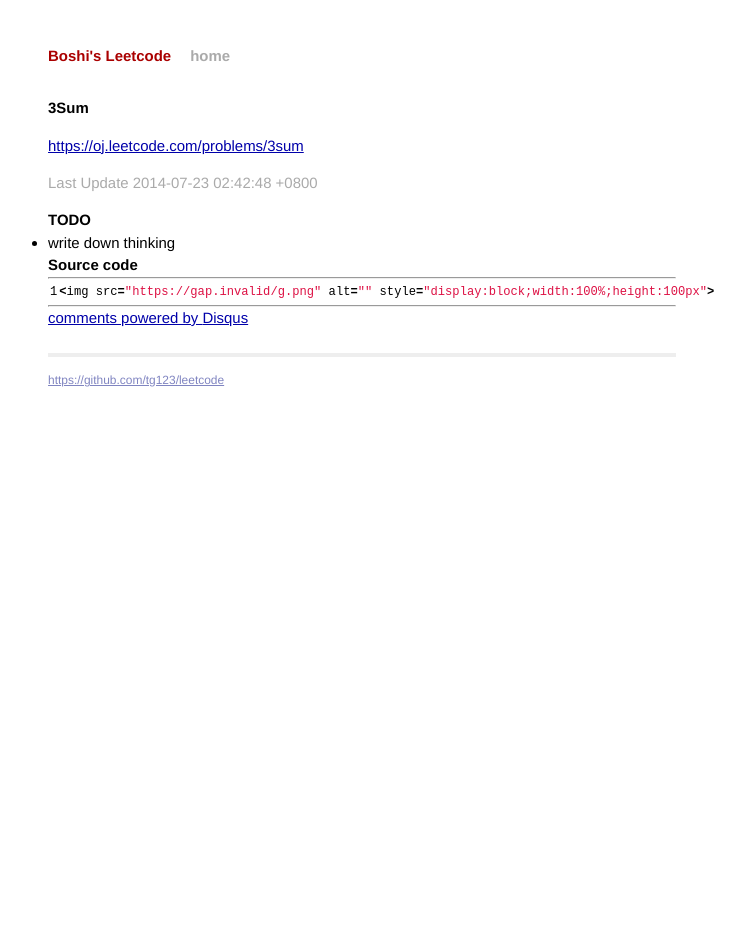
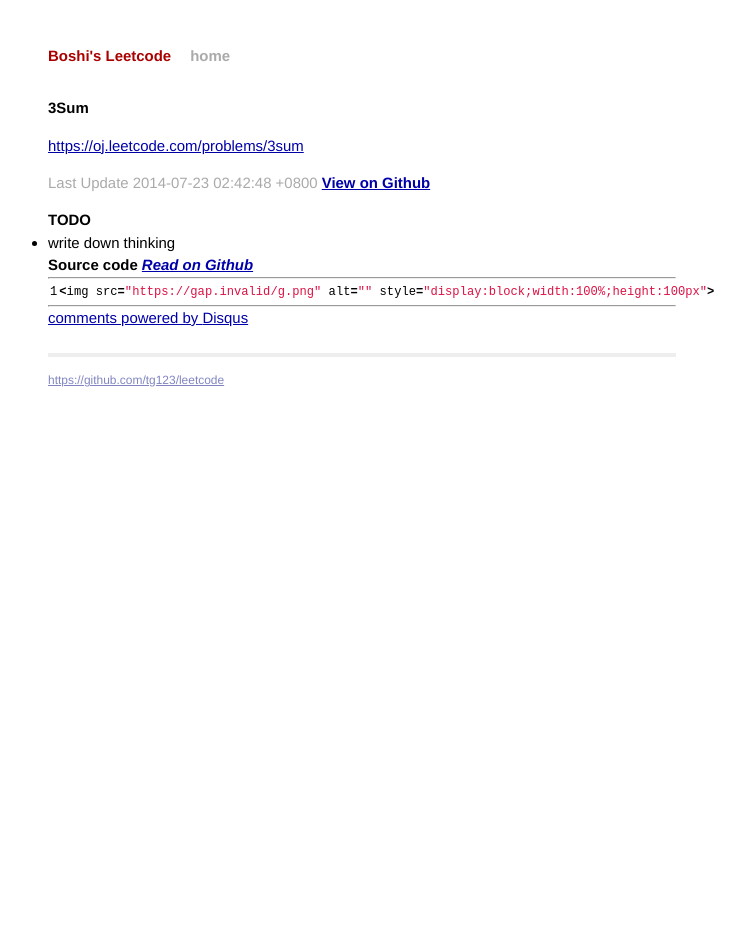
Before and after one commit to tg123/leetcode, a Jekyll site: the page built from 3sum/index.md, in a window 1280 px wide. Shown: the whole page, without its empty margins (278-1023 px from the left). Built offline with Jekyll 4.4.1, drawn with Linux system fonts in a browser that asks for light colours; Markdown is read by kramdown in place of the engine named in the settings; comment, search, counter and statistics services are not loaded.

Commit message:
add github link

```diff
--- a/_layouts/solution.html
+++ b/_layouts/solution.html
@@ -4,14 +4,16 @@ layout: default
 {% assign leetcode_name = {{page.path | remove: '/index.md'}}  %}
 {% assign leetcode_source = {{leetcode_name | append: '/Solution.java' | prepend: '_root/'}}  %}
 {% assign leetcode_url = {{leetcode_name | prepend: 'https://oj.leetcode.com/problems/'}}  %}
+{% assign github_url = {{leetcode_name | prepend: 'https://github.com/tg123/leetcode/blob/gh-pages/' }}  %}
+{% assign github_source_url = {{leetcode_name | prepend: 'https://github.com/tg123/leetcode/blob/gh-pages/' | append: '/Solution.java' }}  %}
 
 <h2>{{ page.title }}</h2>
 <p><a href="{{leetcode_url}}" target="_blank">{{leetcode_url}}</a></p>
-<p class="meta">Last Update {{ page.date }}</p>
+<p class="meta">Last Update {{ page.date }} <b><a href="{{github_url}}">View on Github</a></b></p>
 
 {{ content }}
 
-<h3> Source code </h3>
+<h3> Source code <em><a href="{{github_source_url}}">Read on Github</a></em></h3>
 <hr>
 {% highlight java linenos %}
 {% include {{leetcode_source}} %}
```
